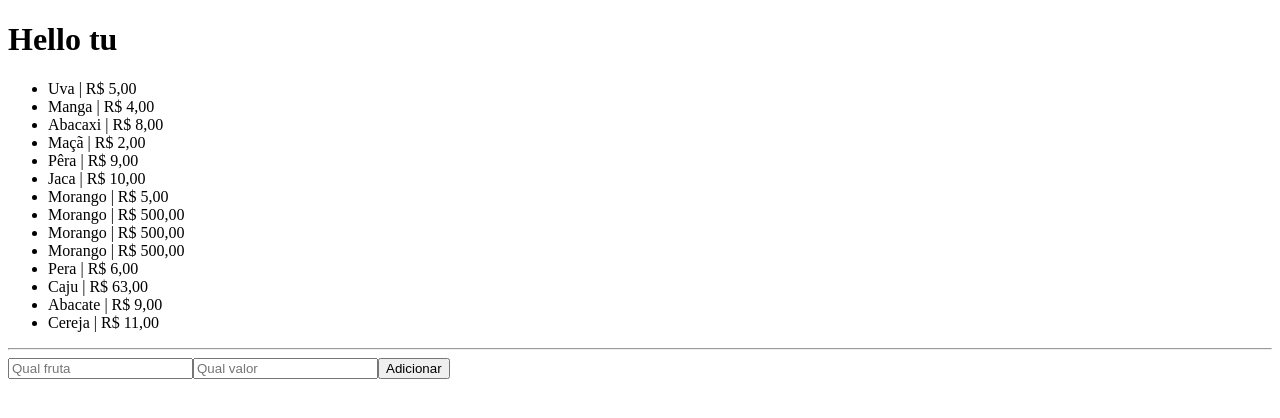
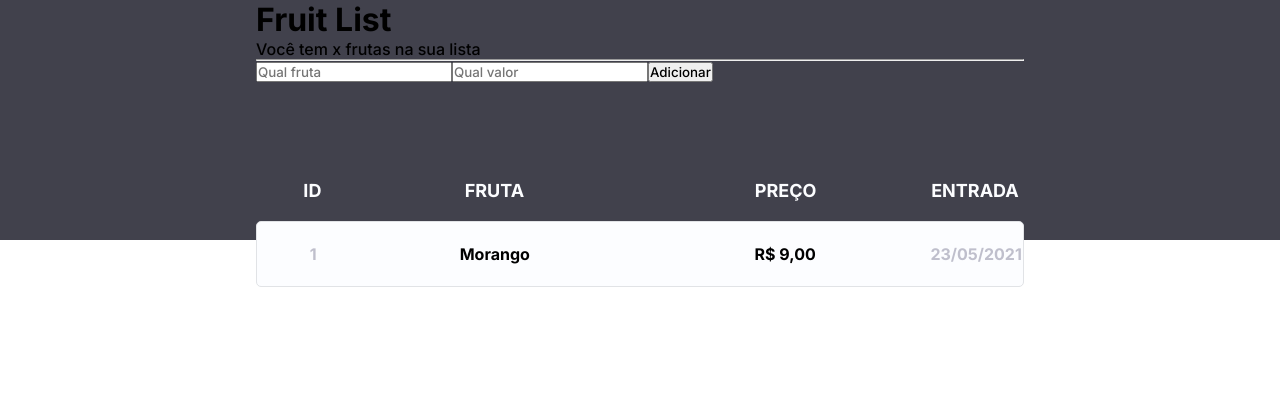
Before and after one commit to ArieleM/affya-turma2-react, a React (Create React App) app: page / in a window 1280 px wide. Shown: the top 418 px of the page. Built offline with nearby package versions, Linux system fonts and the light colour scheme; data requests are answered from the project's data file.

Commit message:
Estiliza lista de frutas

```diff
--- a/server.json
+++ b/server.json
@@ -1,81 +1,10 @@
 {
   "data": [
     {
-      "id": 0,
-      "name": "Uva",
-      "price": 5
-    },
-    {
-      "id": 1,
-      "name": "Manga",
-      "price": 4
-    },
-    {
-      "id": 2,
-      "name": "Abacaxi",
-      "price": 8
-    },
-    {
-      "id": 3,
-      "name": "Maçã",
-      "price": 2
-    },
-    {
-      "id": 4,
-      "name": "Pêra",
-      "price": 9
-    },
-    {
-      "id": 5,
-      "name": "Jaca",
-      "price": 10
-    },
-    {
       "name": "Morango",
-      "price": 5,
-      "id": 6
-    },
-    {
-      "name": "Morango",
-      "price": 500,
-      "id": 7
-    },
-    {
-      "name": "Morango",
-      "price": 500,
-      "id": 8
-    },
-    {
-      "name": "Morango",
-      "price": 500,
-      "id": 9
-    },
-    {
-      "name": "Pera",
-      "price": 6,
-      "id": 10
-    },
-    {
-      "name": "Caju",
-      "price": 63,
-      "id": 11
-    },
-    {
-      "name": "Abacate",
       "price": 9,
-      "id": 12
-    },
-    {
-      "name": "Cereja",
-      "price": 11,
-      "id": 13
-    }
-  ],
-  "datacontent": [
-    {
-      "id": 0,
-      "name": "Tester",
-      "price": 1000
+      "date": "23/05/2021",
+      "id": 1
     }
   ]
 }
--- a/src/App.tsx
+++ b/src/App.tsx
@@ -1,11 +1,14 @@
 import { useState, useEffect, useCallback } from 'react';
 import {uuid} from 'uuidv4';
 import { api } from './service/api';
+import { Fruit, Header, Legend, List } from './styles/styles';
+import GlobalStyles from './styles/global';
 
 interface IData {
   id: string,
   name: string,
-  price: number
+  price: number,
+  date: string
 }
 
 const App: React.FC = () => {
@@ -39,7 +42,8 @@ const App: React.FC = () => {
       api.post('data',{
         id: uuid,
         name: fruta,
-        price: frutaValue
+        price: frutaValue,
+        date: new Date().toLocaleDateString()
       }).then(
         response => alert('Tudo ok')
         ).catch(e=> alert('error'))
@@ -49,17 +53,16 @@ const App: React.FC = () => {
   )
 
   return (
+    <>
+    <GlobalStyles />
+
+      <Header>
+        <div className="container">
           <div>
-      <h1>Hello tu</h1>
-      <ul>
-      {
-        data.map( fruta => (
-          <li key={fruta.id}>
-            {fruta.name} | {convertToCurrency(fruta.price)}
-          </li>
-        ))
-      }
-      </ul>
+            <h1>Fruit List</h1>
+            <p>Você tem x frutas na sua lista</p>
+
+          </div>
           <hr />
           {isLoad ? (
             <div>
@@ -78,8 +81,31 @@ const App: React.FC = () => {
               <button onClick={addToApi}> Adicionar</button>
             </div>
           )}
+        </div>
+      </Header>
+      <List>
 
-    </div>
+        <ul className="container">
+          <Legend>
+             <p>Id</p>
+             <p>Fruta</p>
+             <p>Preço</p>
+             <p>Entrada</p>
+          </Legend>
+        {
+          data.map( fruta => (
+            <Fruit key={fruta.id}>
+             <p>{fruta.id}</p>
+             <p>{fruta.name}</p>
+             <p>{convertToCurrency(fruta.price)}</p>
+             <p>{fruta.date}</p>
+            </Fruit>
+          ))
+        }
+        </ul>
+      </List>
+
+    </>
   );
 }
 
--- a/src/styles/global.ts
+++ b/src/styles/global.ts
@@ -13,7 +13,7 @@ export default createGlobalStyle `
   }
 
   .container{
-    width: 75%;
+    width: 60%;
     margin: auto;
   }
 `;
--- /dev/null
+++ b/src/styles/styles.ts
@@ -0,0 +1,51 @@
+import styled from 'styled-components';
+
+export const Header = styled.header`
+  background-color: #41414C;
+  width: 100%;
+  height: 30vh;
+`;
+export const List = styled.main`
+  height: 70vh;
+  ul{
+    margin-top: -70px;
+  }
+`;
+export const Fruit = styled.li`
+  width: 100%;
+  height: 66px;
+  background-color: #FCFDFF;
+  margin: 10px 0;
+  border: 1px solid #E1E3E6;
+  border-radius: 5px;
+  display: flex;
+  align-items: center;
+  padding: 0 20px;
+  text-align: center;
+  p{
+    width: 40%;
+    font-weight: 700;
+    &:nth-child(3n+1){
+      width: 10%;
+      color: #BFBFCC;
+    }
+  }
+`;
+export const Legend = styled.div`
+  color: #FCFDFF;
+  margin: 10px 0;
+  display: flex;
+  align-items: center;
+  padding: 0 20px;
+  text-align: center;
+  text-transform: uppercase;
+  font-size: 18px;
+  font-weight: bold;
+  margin-bottom: 20px;
+  p{
+    width: 40%;
+    &:nth-child(3n+1){
+      width: 10%;
+    }
+  }
+`;
```
Lines whose indentation alone changed are shown as unchanged.
